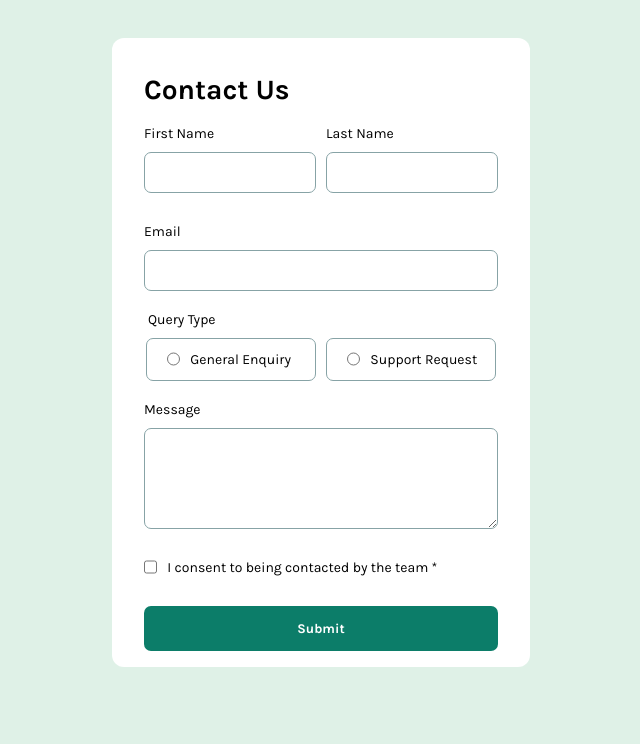
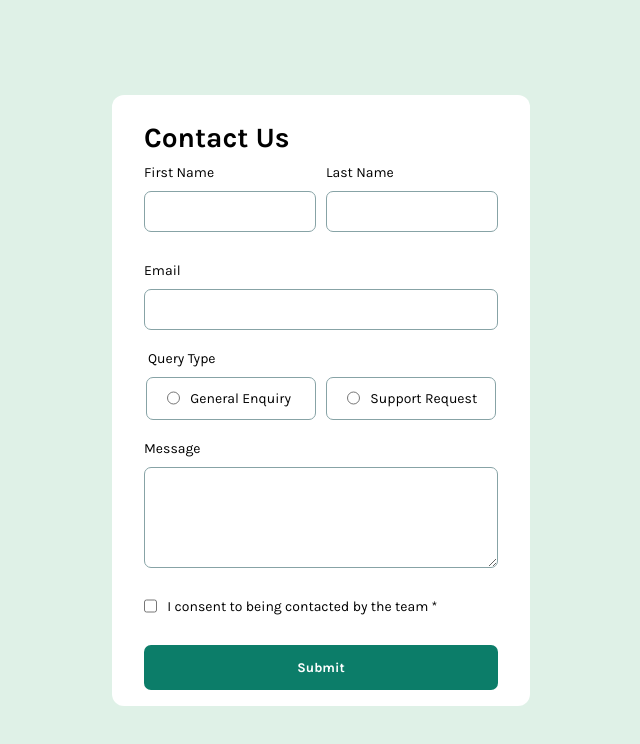
Before and after one commit to Faith-Kpogo/contact-form, a plain HTML site: page index.html in a window 1280 px wide. Shown: the whole page, without its empty margins (319-959 px from the left). Drawn offline with Linux system fonts and the light colour scheme.

Commit message:
second commit

```diff
--- a/style.css
+++ b/style.css
@@ -21,8 +21,10 @@ body {
   flex-direction: column;
   align-items: center;
   justify-content: center;
-  padding: 30px 0;
+  padding: 20px 0;
   font-size: 14px;
+  height: 100vh;
+  margin: 0;
 }
 .contact {
   width: 100%;
@@ -33,6 +35,7 @@ body {
 }
 .contact h1 {
   font-weight: 700;
+  margin: 10px 0;
 }
 .container {
   margin-bottom: 30px;
```
